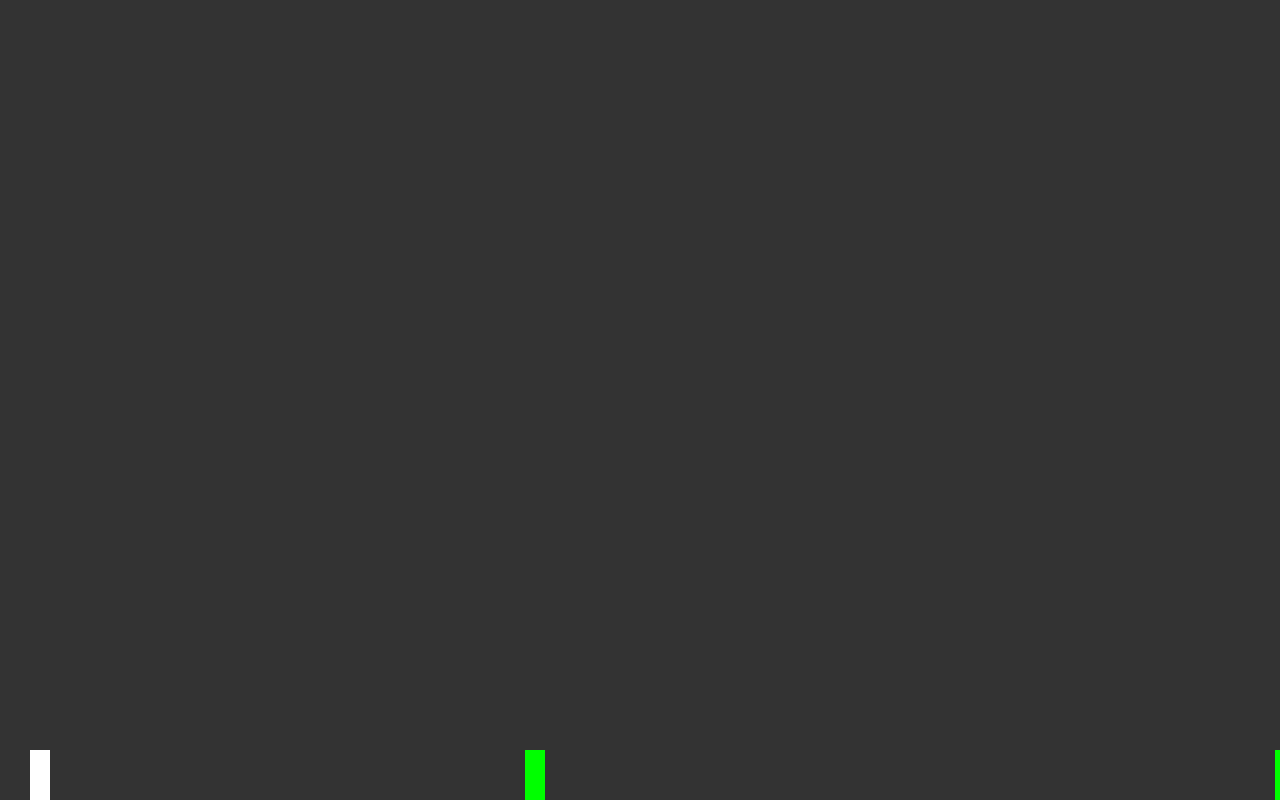
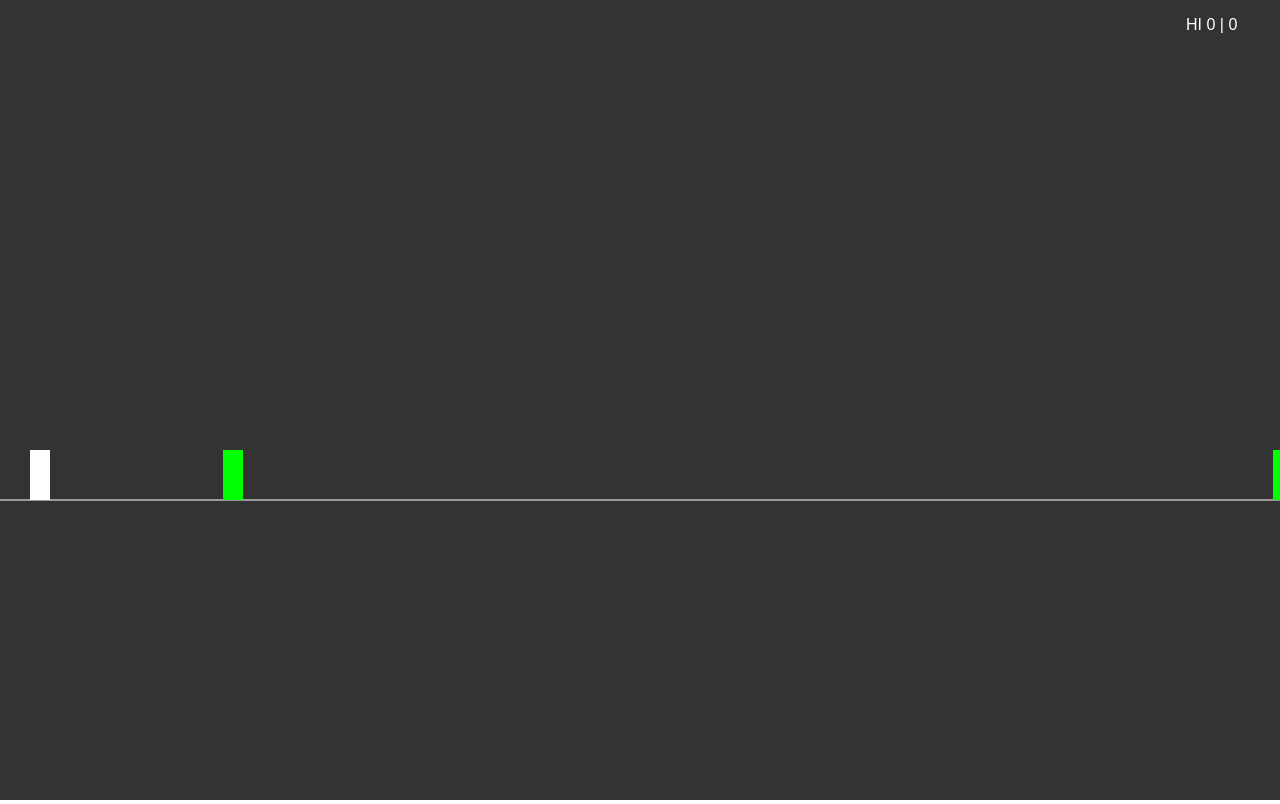
Before and after one commit to barelyhuman/dinorex, a plain HTML site: page index.html in a window 1280 px wide. Drawn offline with Linux system fonts and the light colour scheme.

Commit message:
CHANGELOG
- Jump smoothened
- Added Score and HighScore
- Added Horizon in the main File

- Seperate Horizion
- Add flying objects

```diff
--- a/dinorex.js
+++ b/dinorex.js
@@ -1,23 +1,30 @@
 const container = document.querySelector('.game');
 const canvas = document.createElement('canvas');
 
-canvas.height = window.innerHeight;
-canvas.width = window.innerWidth;
+canvas.height = container.offsetHeight;
+canvas.width = container.offsetWidth;
 
-const ctx = canvas.getContext('2d');
 container.appendChild(canvas);
 
+const jumpKeys = [32, 38];
+const ctx = canvas.getContext('2d');
+const storeName = 'dino-score';
+const horizonPosition = canvas.height / 2 + 100;
+
+let animationFrame;
 let character;
+
 let obstacles = [];
 let gameStarted = false;
 let jump = false;
 let drop = false;
 let frames = 0;
-let gameSpeed = 5;
+let gameSpeed = 7;
+let score = 0;
 let crashed = false;
 
 function setup() {
-    character = new GameCharacter(canvas);
+    character = new GameCharacter({ canvas, horizon: horizonPosition });
     character.show(ctx);
     initKeyMaps();
     setBackground();
@@ -25,15 +32,30 @@ function setup() {
 }
 
 function reset() {
-    character = {}
+    setHighscore();
+    cancelAnimationFrame(animationFrame);
+    character;
     obstacles = [];
+    score = 0;
     gameStarted = false;
+    gameSpeed = 5;
     jump = false;
     drop = false;
     frames = 0;
-    gameSpeed = 5;
     crashed = false;
     setup();
+}
+
+function setHighscore() {
+    const storedScore = localStorage.getItem(storeName);
+    if (storedScore > score) {
+        return;
+    }
+    localStorage.setItem(storeName, score);
+}
+
+function getHighscore() {
+    return localStorage.getItem(storeName);
 }
 
 function loop() {
@@ -48,17 +70,27 @@ function loop() {
             drop = true;
         }
     }
+
     else if (drop) {
         character.drop();
     } else if (character.landed()) {
         drop = false;
     }
 
+    drawHorizon();
 
-    obstacles.forEach(obs => {
+    renderScore();
+
+    increaseGameSpeed();
+
+    obstacles.forEach((obs, index) => {
         obs.show(ctx, { crashed });
         if (obs.hits(character)) {
             crashed = true
+        }
+
+        if (obs.outside()) {
+            obstacles.splice(index, 1);
         }
     });
 
@@ -74,7 +106,7 @@ function loop() {
     }
 
 
-    requestAnimationFrame(loop);
+    animationFrame = requestAnimationFrame(loop);
 }
 
 function getNewObstacle() {
@@ -116,14 +148,14 @@ function showCrashedMessage() {
 }
 
 function keyup(event) {
-    if (event.keyCode === 32) {
+    if (jumpKeys.indexOf(event.keyCode) > -1) {
         jump = false;
         drop = true;
     }
 }
 
 function keydown(event) {
-    if (event.keyCode === 32) {
+    if (jumpKeys.indexOf(event.keyCode) > -1) {
         if (character.landed()) {
             jump = true;
         }
@@ -142,20 +174,40 @@ function setBackground() {
     ctx.fillRect(0, 0, canvas.width, canvas.height);
 }
 
+function addObstacle(numberOfObstacles) {
+    for (let i = 0; i < numberOfObstacles; i++) {
+        obstacles.push(new Obstacle({ canvas, gameSpeed, horizon: horizonPosition }));
+    }
+}
 
-function drawObstacle(obs) {
+
+function renderScore() {
+    if (gameStarted && !crashed) {
+        score += 1;
+    }
+
+    const highScore = getHighscore()
+
+    ctx.font = "16px sans-serif";
+    ctx.fillStyle = "#fff";
+    const threshold = 30;
+    const text = `HI ${highScore || 0} | ${score}`;
+    ctx.fillText(text, canvas.width - (text.length * text.length) - threshold, threshold);
+}
+
+function increaseGameSpeed() {
+    if (frames % 500 === 0 && !crashed) {
+        gameSpeed += 1;
+    }
+}
+
+function drawHorizon() {
+    ctx.beginPath();
+    ctx.moveTo(0, horizonPosition);
+    ctx.lineTo(canvas.width, horizonPosition);
+    ctx.strokeStyle = "#fff";
+    ctx.stroke();
 
 }
 
-function addObstacle(numberOfObstacles) {
-    for (let i = 0; i < numberOfObstacles; i++) {
-        obstacles.push(new Obstacle({ canvas, gameSpeed }));
-    }
-}
-
-function removeFirstObstacle() {
-    obstacles.splice(0, 1);
-}
-
-
 setup();
--- a/objects/character.js
+++ b/objects/character.js
@@ -1,17 +1,19 @@
 (function (namespace) {
 
-    let gravity = 10;
-    let velocity = 0.35;
+    let gravity = 5;
+    let velocity = 1.2;
     let height = 50;
     let width = 20;
     let initialX = 30;
     let maxJumpHeight;
+    let minJumpHeight;
     let initialY;
 
-    function GameCharacter(canvas) {
+    function GameCharacter({ canvas, horizon }) {
 
-        initialY = canvas.height - height;
-        maxJumpHeight = canvas.height - (height * 3);
+        initialY = horizon - height;
+        maxJumpHeight = horizon - (height * 4);
+        minJumpHeight = horizon - (height * 3.9);
         this.canvas = canvas;
         this.y = initialY;
         this.x = initialX;
@@ -43,7 +45,7 @@
             return false;
         },
         reachedMaxHeight() {
-            if (this.y <= maxJumpHeight) {
+            if (this.y < minJumpHeight || this.y <= maxJumpHeight) {
                 return true;
             }
             return false;
--- a/objects/obstacle.js
+++ b/objects/obstacle.js
@@ -3,11 +3,11 @@
     let width = 20;
     let initialX;
 
-    function Obstacle({ canvas, gameSpeed }) {
+    function Obstacle({ canvas, gameSpeed, horizon }) {
         this.gameSpeed = gameSpeed;
         this.canvas = canvas;
         initialX = canvas.width;
-        this.y = canvas.height - height;
+        this.y = horizon - height;
         this.x = initialX;
         this.height = height;
         this.width = width
@@ -23,6 +23,7 @@
             }
             ctx.fill();
             if (!options.crashed) {
+                const before = this.x;
                 this.x -= this.gameSpeed;
             }
             ctx.fillRect(this.x, this.y, this.width, this.height);
--- a/style.css
+++ b/style.css
@@ -1,4 +1,9 @@
 *{
     margin:0;
     padding:0;
+    overflow: hidden;
 }
+
+.game{
+    height:100vh;
+}
```
